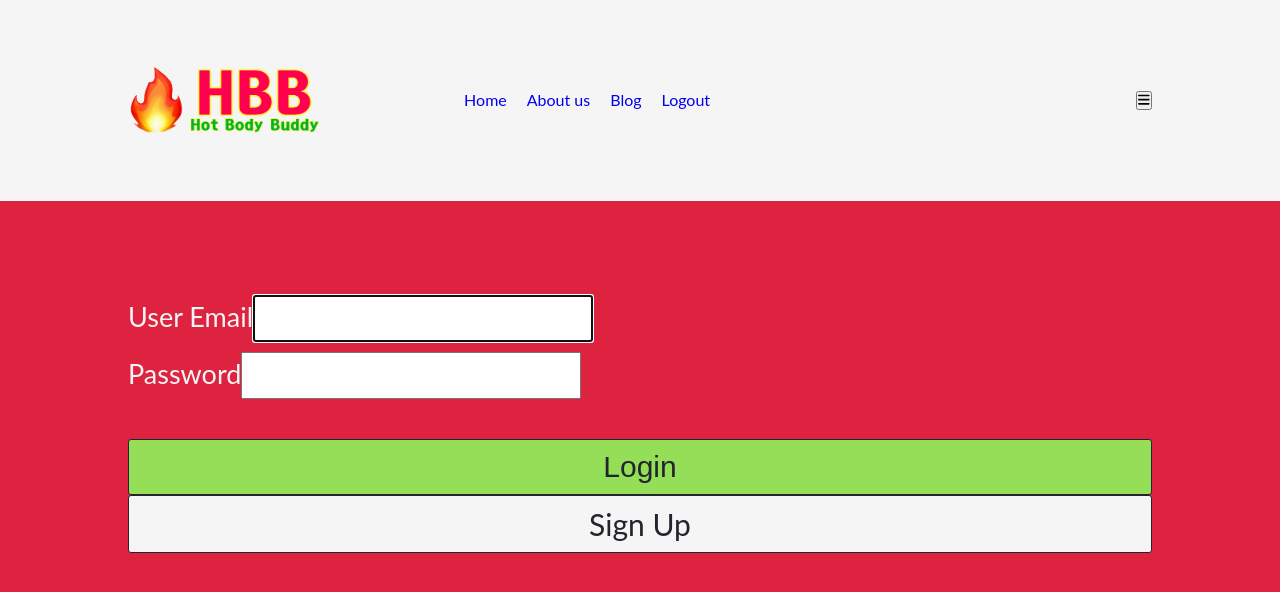
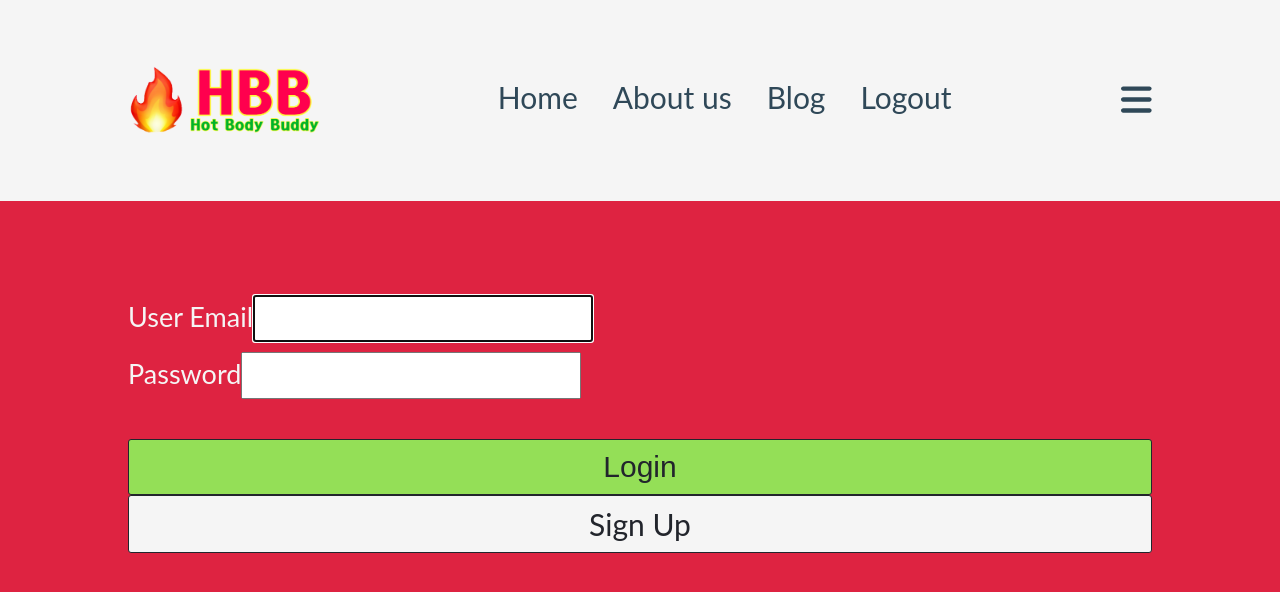
Before and after one commit to elvintern/hot-body-buddy-app, a React (Vite) app in the folder client/: page / in a window 1280 px wide. Shown: the top 592 px of the page. Built offline with nearby package versions, Linux system fonts and the light colour scheme; no server answers.

Commit message:
Add styling for Header and Nav

```diff
--- a/client/src/components/Header.jsx
+++ b/client/src/components/Header.jsx
@@ -19,7 +19,7 @@ const Header = () => {
           <img src={logo} alt="hbb logo" className="logo-img" />
         </Link>
         <Nav navRef={navRef} showNavbar={showNavbar} />
-        <button className="nav-btn" onClick={showNavbar}>
+        <button className="header__btn" onClick={showNavbar}>
           <FontAwesomeIcon icon={faBars} />
         </button>
       </header>
--- a/client/src/components/Header.scss
+++ b/client/src/components/Header.scss
@@ -6,10 +6,19 @@
   align-items: center;
   background-color: v.$color-white;
   padding: v.$padding-section;
-}
 
-.logo-link {
-  width: 50%;
+  &__btn {
+    font-size: 3.5rem;
+    background-color: transparent;
+    border: none;
+    color: #2f4858;
+    transition: 0.2s linear;
+    cursor: pointer;
+
+    &:hover {
+      color: v.$color-primary;
+    }
+  }
 }
 
 .logo-img {
--- a/client/src/components/Nav.scss
+++ b/client/src/components/Nav.scss
@@ -1,22 +1,91 @@
 @use '../styles/abstracts/variables.scss' as v;
+@use '../styles/abstracts/mixins.scss' as m;
 
 .nav {
+  background-color: v.$color-white;
+  position: fixed;
+  top: -100vh;
+  left: 0;
+  height: 100%;
   width: 100%;
+  display: flex;
+  flex-direction: column;
+  align-items: center;
+  justify-content: center;
+  gap: 3rem;
+  transition: 0.3s linear;
+
+  &--responsive {
+    transform: translateY(100vh);
+  }
 
   &__link {
-    text-decoration: none;
+    @include m.link-style(v.$color-black-light-4);
+    font-size: 3rem;
+    border-bottom: solid 2px transparent;
+    padding-bottom: 0.5rem;
 
+    &:hover {
+      color: v.$color-primary;
+      border-bottom: solid 2px v.$color-primary;
+    }
+  }
+
+  &__btn {
+    visibility: visible;
+    opacity: 1;
+
+    &--close {
+      position: absolute;
+      top: 4rem;
+      right: 4rem;
+      font-size: 4rem;
+      border: none;
+      color: v.$color-black-light-4;
+      transition: 0.2s linear;
+      cursor: pointer;
+
+      &:hover {
+        color: v.$color-primary;
+      }
+    }
+  }
+}
+
+/* *************************************** */
+/* Media Stlye */
+/* *************************************** */
+/* Extra small devices (phones, less than 576px) */
+@media only screen and (max-width: 575.98px) {
+}
+/* Small devices (phones, 576px and up) */
+@media only screen and (min-width: 576px) {
+}
+/* Medium devices (tablets, 768px and up) */
+@media only screen and (min-width: 768px) {
+}
+/* Large devices (desktops, 992px and up) */
+@media only screen and (min-width: 992px) {
+  .nav {
+    position: relative;
+    top: 0;
+    width: 100%;
+    display: flex;
+    flex-direction: row;
+    gap: 1.5rem;
+    background-color: v.$color-white;
+
+    &__link {
       &:not(:first-child) {
         margin-left: 2rem;
       }
 
       &:hover {
-      color: red;
-    }
+        color: v.$color-primary;
       }
     }
 
-.nav__btn {
+    &__btn {
       padding: 5px;
       cursor: pointer;
       background: transparent;
@@ -27,36 +96,27 @@
       opacity: 0;
       font-size: 1.8rem;
     }
-
-@media only screen and (max-width: 1024px) {
-  .nav {
-    position: fixed;
-    top: -100vh;
-    left: 0;
-    height: 100%;
-    width: 100%;
-    display: flex;
-    flex-direction: column;
-    align-items: center;
-    justify-content: center;
-    gap: 1.5rem;
-    background-color: v.$color-primary;
-    transition: 1s;
-
-    &__btn {
-      visibility: visible;
-      opacity: 1;
   }
 }
-
-  .nav--responsive {
-    transform: translateY(100vh);
+/* Extra large devices (large desktops, 1200px and up) */
+@media only screen and (min-width: 1200px) {
 }
 
-  .nav__btn--close {
-    position: absolute;
-    top: 2rem;
-    right: 2rem;
-    color: v.$color-black;
-  }
-}
+// /* *************************************** */
+// /* Media Stlye */
+// /* *************************************** */
+// /* Extra small devices (phones, less than 576px) */
+// @media only screen and (max-width: 575.98px) {
+// }
+// /* Small devices (phones, 576px and up) */
+// @media only screen and (min-width: 576px) {
+// }
+// /* Medium devices (tablets, 768px and up) */
+// @media only screen and (min-width: 768px) {
+// }
+// /* Large devices (desktops, 992px and up) */
+// @media only screen and (min-width: 992px) {
+// }
+// /* Extra large devices (large desktops, 1200px and up) */
+// @media only screen and (min-width: 1200px) {
+// }
--- a/client/src/styles/abstracts/mixins.scss
+++ b/client/src/styles/abstracts/mixins.scss
@@ -14,3 +14,9 @@
   border: solid 1px v.$color-black-light;
   background-color: v.$color-white;
 }
+
+@mixin link-style($color: v.$color-white) {
+  color: $color;
+  text-decoration: none;
+  transition: 0.2s linear;
+}
--- a/client/src/styles/abstracts/variables.scss
+++ b/client/src/styles/abstracts/variables.scss
@@ -6,17 +6,19 @@ $color-white-dark: #e7e7e7;
 $color-grey-light: #ddd;
 $color-grey: #888;
 $color-grey-dark: #777;
+$color-black-light-4: #2f4858;
 $color-black-light-3: #434851;
 $color-black-light-2: #313741;
 $color-black-light: #22252c;
 $color-black: #111;
 
+$color-blue: #0084e7;
 $color-green: rgb(148, 223, 87);
 $color-yellow: rgb(235, 238, 71);
 
-// $color-primary-light: #00f29a;
+$color-primary-light: #ff5a84;
 $color-primary: #de2341;
-// $color-primary-dark: #2ad7af;
+$color-primary-dark: #c2286f;
 
 // *******************************************
 // Length
```
Lines whose indentation alone changed are shown as unchanged.
